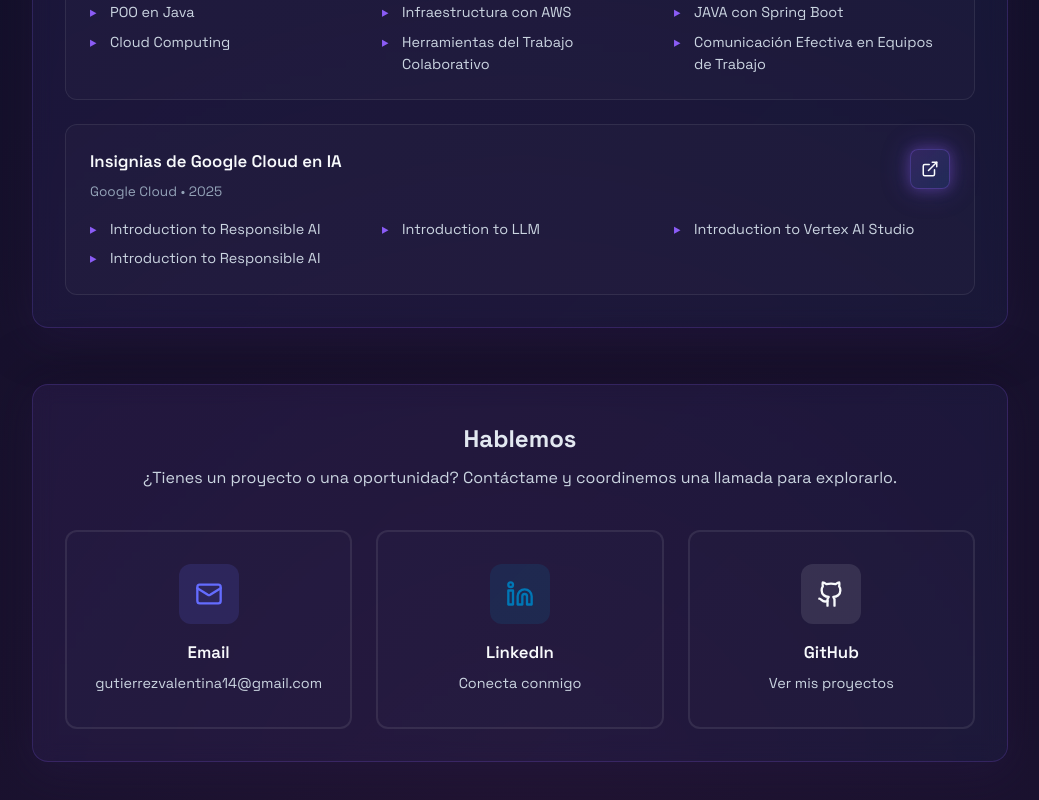
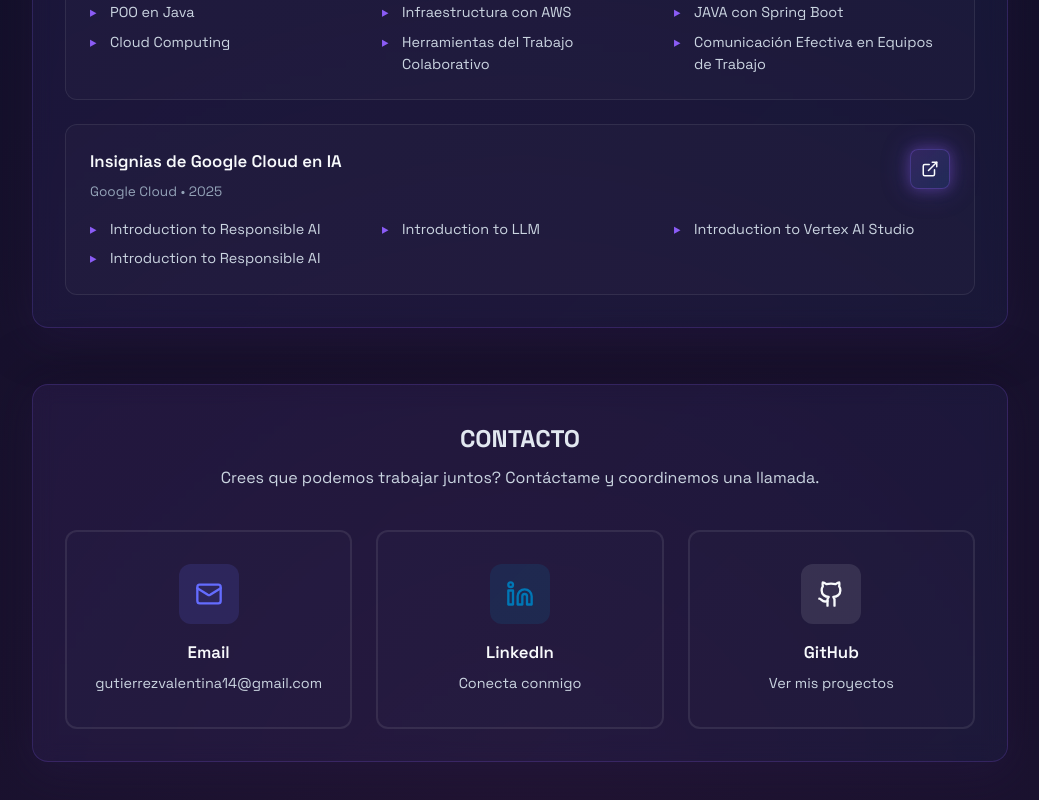
Before and after one commit to vgutierrezz/MyPortfolio, a React (Vite) app: page / in a window 1280 px wide. Shown: the part 2801-3601 px from the top of the page, without its empty margins (120-1159 px from the left). Built offline with nearby package versions, Linux system fonts and the light colour scheme.

Commit message:
Actualización información de contacto

```diff
--- a/src/sections/Contact.jsx
+++ b/src/sections/Contact.jsx
@@ -27,8 +27,8 @@ function Contact() {
 
 	return (
 		<section id="contacto" className="section">
-			<h2>Hablemos</h2>
-      <p>¿Tienes un proyecto o una oportunidad? Contáctame y coordinemos una llamada para explorarlo.</p>
+			<h2>CONTACTO</h2>
+      <p>Crees que podemos trabajar juntos? Contáctame y coordinemos una llamada.</p>
       <div className="contact-methods">
         {contactMethods.map((method, index) => {
           const Icon = method.icon
```
